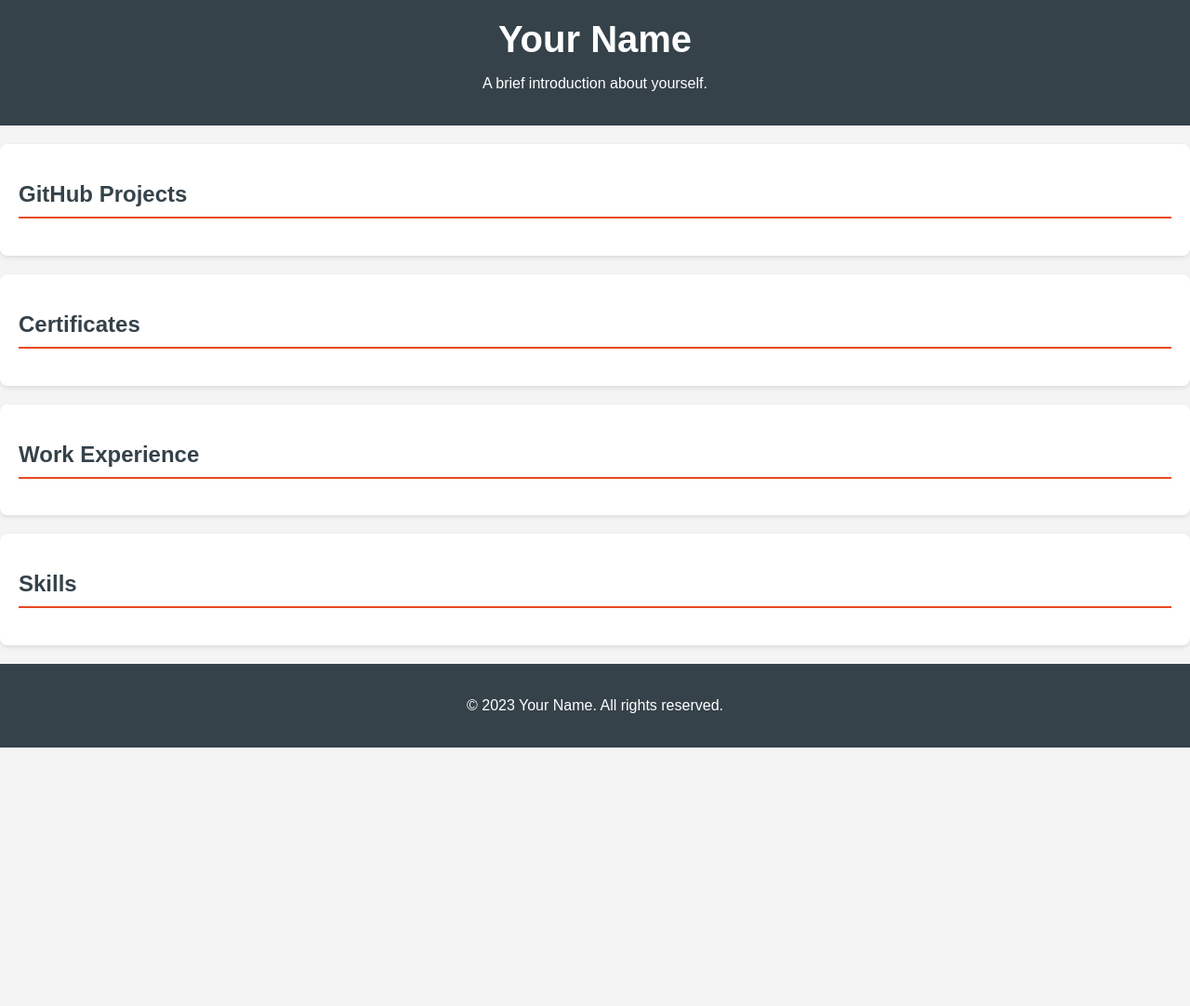
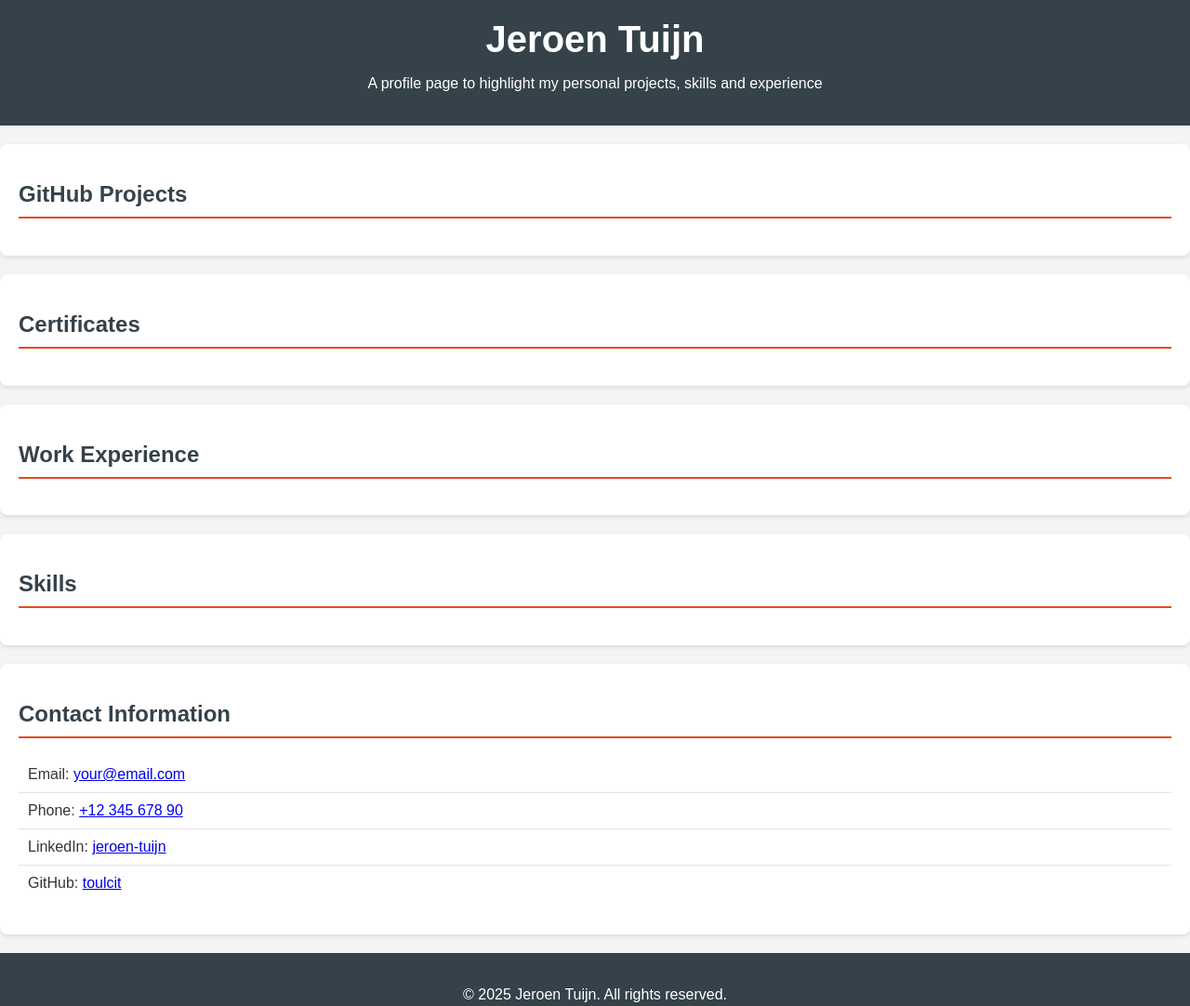
Before and after one commit to jahruhn/portfolio, a plain HTML site: page index.html in a window 1280 px wide. Shown: the whole page at 93% size. Before the commit the page ends 804 px from the top, so only its background shows below. Drawn offline with Linux system fonts and the light colour scheme.

Commit message:
changed index and projects file

```diff
--- a/index.html
+++ b/index.html
@@ -8,8 +8,8 @@
 </head>
 <body>
     <header>
-        <h1>Your Name</h1>
-        <p>A brief introduction about yourself.</p>
+        <h1>Jeroen Tuijn</h1>
+        <p>A profile page to highlight my personal projects, skills and experience</p>
     </header>
 
     <main>
@@ -44,10 +44,21 @@
                 <!-- This will be dynamically loaded -->
             </div>
         </section>
+
+        <section id="contact-info">
+            <h2>Contact Information</h2>
+            <ul>
+                <li>Email: <a href="mailto:your@email.com">your@email.com</a></li>
+                <li>Phone: <a href="tel:+1234567890">+12 345 678 90</a></li>
+                <li>LinkedIn: <a href="https://www.linkedin.com/in/jeroen-tuijn-0a904514/" target="_blank">jeroen-tuijn</a></li>
+                <li>GitHub: <a href="https://github.com/toulcit" target="_blank">toulcit</a></li>
+                <!-- Add more contact details as needed -->
+            </ul>
+        </section>
     </main>
 
     <footer>
-        <p>&copy; 2023 Your Name. All rights reserved.</p>
+        <p>&copy; 2025 Jeroen Tuijn. All rights reserved.</p>
     </footer>
 
     <script src="scripts/main.js"></script>
```
